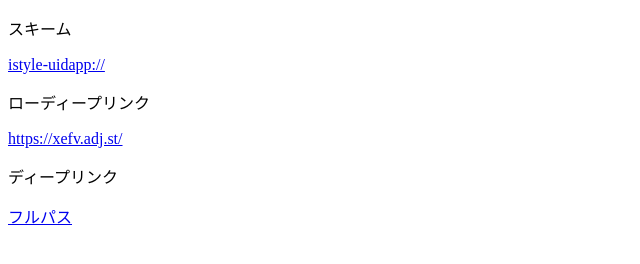
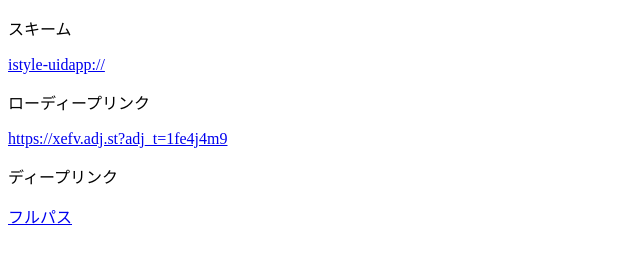
Before and after one commit to Shu-Kanno/istyle, a plain HTML site: page index.html in a window 1280 px wide. Shown: the whole page, without its empty margins (0-640 px from the left). Drawn offline with Linux system fonts and the light colour scheme.

Commit message:
Update index.html

```diff
--- a/index.html
+++ b/index.html
@@ -9,7 +9,7 @@
 	<p>スキーム</p>
 	<a href="istyle-uidapp://">istyle-uidapp://</a>
 	<p>ローディープリンク</p>
-	<a href="https://xefv.adj.st/">https://xefv.adj.st/</a>
+	<a href="https://xefv.adj.st?adj_t=1fe4j4m9">https://xefv.adj.st?adj_t=1fe4j4m9</a>
 	<p>ディープリンク</p>
 	<a href="https://xefv.adj.st/webview?url=https://atcosme-map.com/tokyo/top?lang=ja&adj_t=1fe4j4m9&adj_deep_link=istyle-uidapp%3A%2F%2Fwebview%2Fhttps%3A%2F%2Fatcosme-map.com%2Ftokyo%2Ftop%3Flang%3Dja">フルパス</a>
 </body>
```
